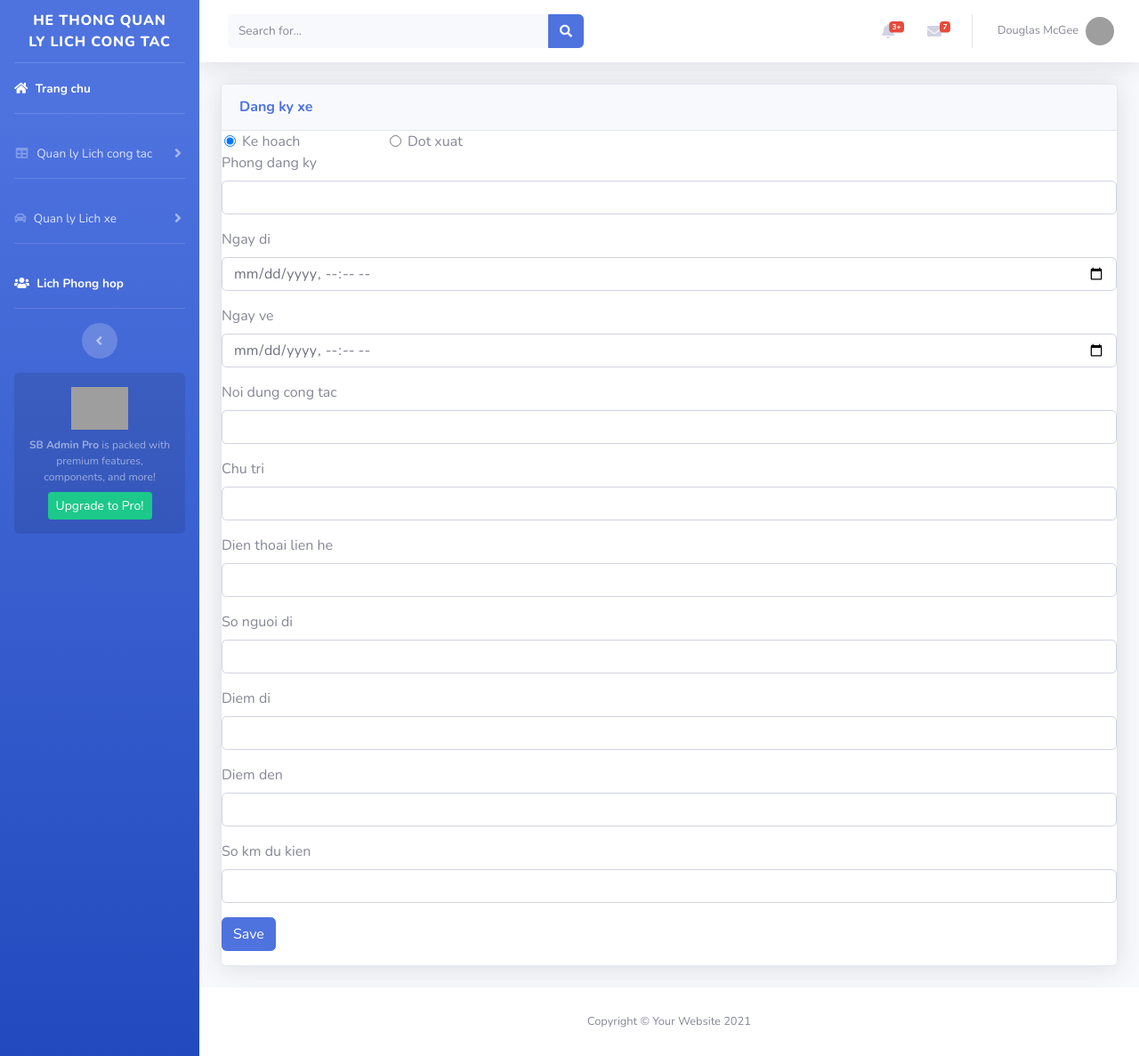
After one commit to ChipNhim/Python-group-4, a Django app: template workcalendar/templates/car/edit_car.html in a window 1280 px wide. The commit adds this page. Shown: the whole page at 89% size. Run offline with Django 3.2, Linux system fonts and the light colour scheme; the template is opened without the code that fills it, so the values that code supplies are empty; some libraries are stand-ins or nearby versions; grey boxes are pictures that could not be loaded.

Commit message:
approve and edit

```diff
--- a/workcalendar/templates/car/create_car.html
+++ b/workcalendar/templates/car/create_car.html
@@ -16,14 +16,14 @@
       {% csrf_token %}
         <div class="row">
 
-            <div class="col-sm-10">
-              <div class="form-check">
+          <div class="form-row" style="margin-left: 30px;">
+              <div class="col-6" style="width: 300px;">
                 <input class="form-check-input" type="radio" name="plan" id="gridRadios1" value="0" checked>
                 <label class="form-check-label" for="gridRadios1">
                   Ke hoach
                 </label>
               </div>
-              <div class="form-check">
+              <div class="col">
                 <input class="form-check-input" type="radio" name="plan" id="gridRadios2" value="1">
                 <label class="form-check-label" for="gridRadios2">
                   Dot xuat
--- /dev/null
+++ b/workcalendar/templates/car/edit_car.html
@@ -0,0 +1,86 @@
+{% extends "dashboard/index.html" %}
+{% load static %}
+{% block extend_css %}
+  <!-- Custom styles for this page -->
+  <link href="{% static 'vendor/datatables/dataTables.bootstrap4.min.css' %}" rel="stylesheet">
+
+{% endblock %}
+{% block content_dashboard %}
+
+<div class="card shadow mb-4">
+    <div class="card-header py-3">
+        <h6 class="m-0 font-weight-bold text-primary">Dang ky xe</h6>
+    </div>
+
+    <form method="POST" action="{% url 'edit_car' pk=cars.pk %}">
+        {% csrf_token %}
+        <div class="row">
+
+          <div class="form-row" style="margin-left: 30px;">
+              <div class="col-6" style="width: 300px;">
+                <input class="form-check-input" type="radio" name="plan" id="gridRadios1" value="0" checked>
+                <label class="form-check-label" for="gridRadios1">
+                  Ke hoach
+                </label>
+              </div>
+              <div class="col">
+                <input class="form-check-input" type="radio" name="plan" id="gridRadios2" value="1">
+                <label class="form-check-label" for="gridRadios2">
+                  Dot xuat
+                </label>
+              </div>
+
+            </div>
+          </div>
+
+          <div class="form-group">
+            <label for="phong">Phong dang ky</label>
+            <input type="text" class="form-control" id="phong" value="{{cars.room.name}}" name="dateend">
+          </div>
+
+        <div class="form-group">
+            <label for="datestart">Ngay di</label>
+            <input type="datetime-local" class="form-control"
+             value="{{cars.date_start}}" name="datestart">
+          </div>
+          <div class="form-group">
+            <label for="dateend">Ngay ve</label>
+            <input type="datetime-local" class="form-control" id="dateend" placeholder="" name="dateend">
+          </div>
+          <div class="form-group">
+              <label for="descript">Noi dung cong tac</label>
+              <input type="text" class="form-control" id="descript" placeholder="" name="descript">
+            </div>
+            <div class="form-group">
+              <label for="leader">Chu tri</label>
+              <input type="text" class="form-control" id="leader" placeholder="" name="leader">
+            </div>
+            <div class="form-group">
+              <label for="phone">Dien thoai lien he</label>
+              <input type="text" class="form-control" id="phone" placeholder="" name="phone">
+            </div>
+            <div class="form-group">
+              <label for="number">So nguoi di</label>
+              <input type="number" class="form-control" id="number" placeholder="" name="number">
+            </div>
+            <div class="form-group">
+              <label for="locstart">Diem di</label>
+              <input type="text" class="form-control" id="locstart" placeholder="" name="locstart">
+            </div>
+            <div class="form-group">
+              <label for="locend">Diem den</label>
+              <input type="text" class="form-control" id="locend" placeholder="" name="locend">
+            </div>
+            <div class="form-group">
+              <label for="distance">So km du kien</label>
+              <input type="number" class="form-control" id="distance" placeholder="" name="distance">
+            </div>
+
+          <div class="form-group row">
+            <div class="col-sm-10">
+              <button type="submit" class="btn btn-primary">Save</button>
+            </div>
+          </div>
+
+    </form>
+{% endblock %}
```
Also changed, not shown: workcalendar/templates/car/approve_car.html (+9 -4 lines), workcalendar/templates/car/approve.html (added).
